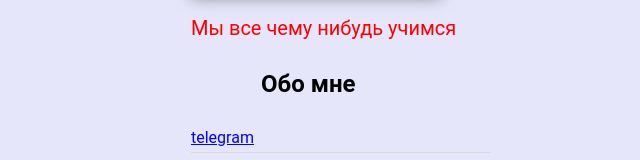
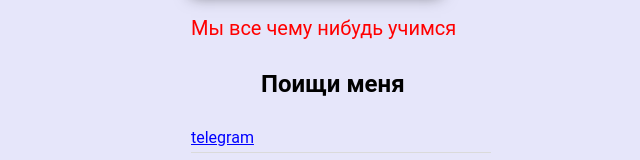
Before and after one commit to DmitryKudryavtsev-qa/CV, a plain HTML site: page index.html in a window 1280 px wide. Shown: the part 279-439 px from the top of the page, without its empty margins (49-689 px from the left). Drawn offline with Linux system fonts and the light colour scheme.

Commit message:
Update index.html

```diff
--- a/index.html
+++ b/index.html
@@ -16,7 +16,7 @@
 
 			<p>Мы все чему нибудь учимся</p>
 
-			<h2>Обо мне</h2>
+			<h2>Поищи меня</h2>
 
 			<div class="contacts">
 
```
